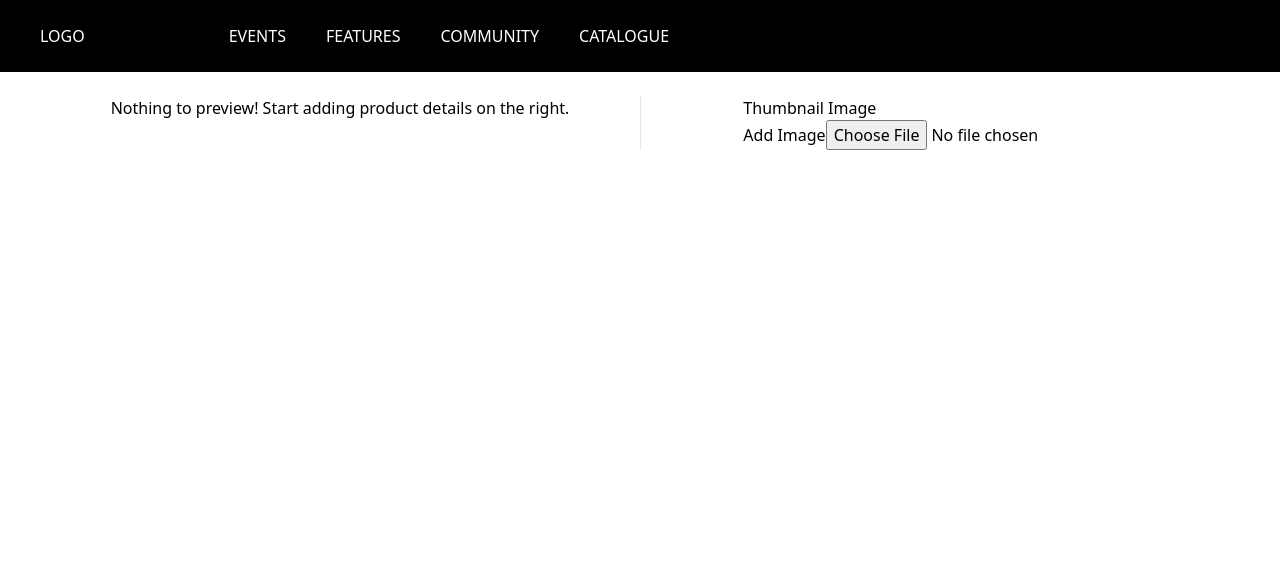
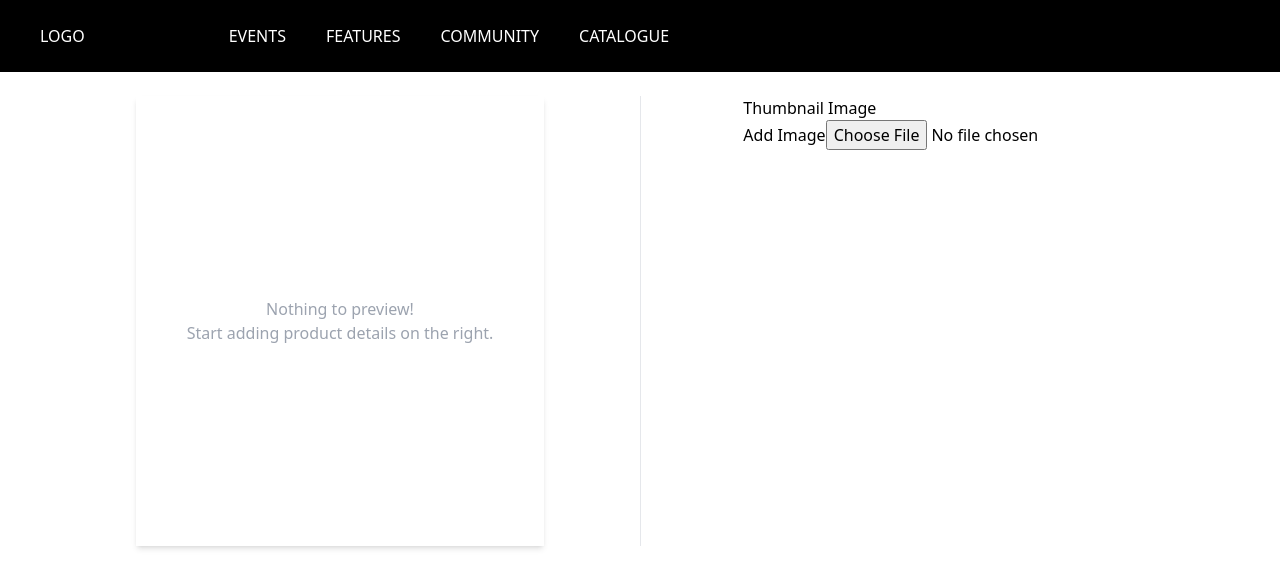
Before and after one commit to verenaseverina/seller-dashboard-test, a Next.js app: page / in a window 1280 px wide. Shown: the top 588 px of the page. Built offline with nearby package versions, Linux system fonts and the light colour scheme.

Commit message:
styling image preview component

```diff
--- a/components/ImagePreview.tsx
+++ b/components/ImagePreview.tsx
@@ -8,19 +8,24 @@ type Props = {
 
 const ImagePreview = (props: Props) => {
   return (
-    <div>
+    <div className="img-preview-container flex flex-col items-center justify-center text-center shadow-md">
       {
         props.imgValue ? (
           <>
-            <img src={props.imgValue} alt="thumbnail"/>
+            <img className="img-preview" src={props.imgValue} alt="thumbnail"/>
             {props.nameValue && <p>{props.nameValue}</p>}
             {props.priceValue && <p>{props.priceValue}</p>}
           </>
         ) :
         (
-          <p>
-            Nothing to preview! Start adding product details on the right.
-          </p>
+          <>
+            <p className="font-medium text-gray-400">
+              Nothing to preview!
+            </p>
+            <p className="font-medium text-gray-400">
+              Start adding product details on the right.
+            </p>
+          </>
         )
       }
     </div>
--- a/styles/index.css
+++ b/styles/index.css
@@ -1,3 +1,11 @@
 @tailwind base;
 @tailwind components;
 @tailwind utilities;
+
+.img-preview-container {
+  min-height: 450px;
+  width: 68%;
+}
+.img-preview {
+  width: 100%;
+}
```
